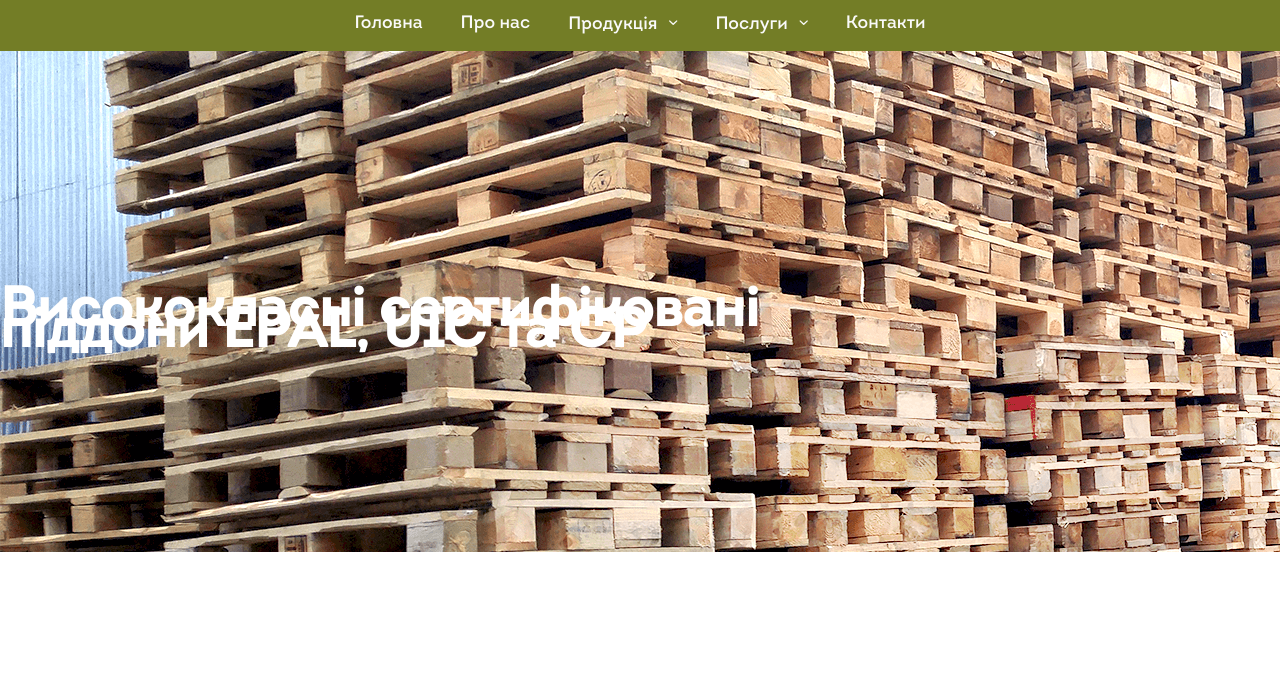
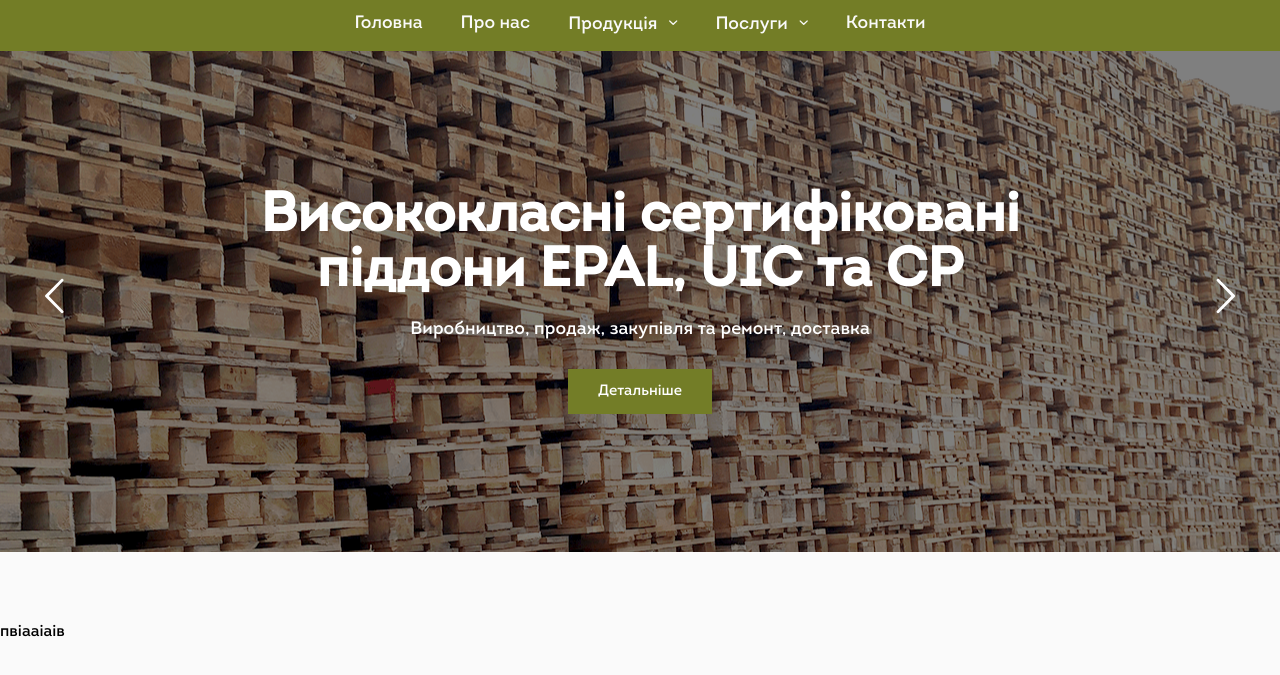
Before and after one commit to amin212121/KoshunPallets, a plain HTML site: page index.html in a window 1280 px wide. Shown: the part 133-808 px from the top of the page. Drawn offline with Linux system fonts and the light colour scheme.

Commit message:
ended slider

```diff
--- a/css/style.css
+++ b/css/style.css
@@ -249,32 +249,99 @@ ul.outList li:hover {
 	cursor: pointer;
 }
 
+.text-focus-in {
+	animation: text-focus-in 1s cubic-bezier(0.550, 0.085, 0.680, 0.530) both;
+}
+@keyframes text-focus-in {
+  0% {
+    filter: blur(12px);
+    opacity: 0;
+  }
+  100% {
+    filter: blur(0px);
+    opacity: 1;
+  }
+}
+
 
 .slider {
 	height: 501px;
-	background: rgba(0, 0, 0, 0.5) url("../img/background/slideBack.png");
-	position: relative;
+	background-image: url("../img/background/slideBack.png");
+	background-position: center;
 }
 
-.sliderContentWrapper {
-	position: absolute;
-    top: 50%;
-	width: -webkit-fill-available;
-}
 
 .sliderContent {
-	margin: 0 auto;
-	width: fit-content;
+	display: flex;
+	justify-content: space-between;
+	background-color: rgba(0, 0, 0, 0.5);
+	height: inherit;
+	align-items: center;
+	-webkit-transition: all 2s ease-in;
+-moz-transition: all 2s ease-in;
+-ms-transition: all 2s ease-in;
+-o-transition: all 2s ease-in;
+transition: all 2s ease-in;
 }
 
 .sliderContentTextInfo {
 	width: 70%;
+	line-height: initial;
+	text-align: center;
+}
+
+.sliderContentTextInfo h1 {
 	color: #fff;
 	font-size: 55px;
 	font-weight: 700;
+	text-align: center;
+	margin-bottom: 20px;
 }
 
+.sliderContentTextInfo span {
+	color: #fff;
+	font-weight: 400;
+    font-size: 18px;
+	text-align: center;
+}
 
+.sliderContentTextInfo a {
+	display: block;
+	width: fit-content;
+	margin: 0 auto;
+	margin-top: 30px;
+
+}
+
+.sliderContentTextInfo .button span {
+	font-size: 15px;
+}
+
+.prevBtn:after {
+	font-family: 'mfn-icons';
+	content: '\e8b8';
+	cursor: pointer;
+	margin: 0px 25px;
+	padding: 0px 20px;
+    font-size: 40px;
+	color: #fff;
+}
+
+.nextBtn:after {
+	font-family: 'mfn-icons';
+	content: '\e916';
+	cursor: pointer;
+	margin: 0px 25px;
+	padding: 0px 20px;
+	font-size: 40px;
+	color: #fff;
+}
+
+.counter {
+	padding-top: 70px;
+    padding-bottom: 70px;
+    background-color: #fafafa;
+}
 
 
 @media (max-width: 375px) {
--- a/index.html
+++ b/index.html
@@ -119,17 +119,22 @@
 
 
 					<div class="slider">
-						<div class="sliderContentWrapper">
-							<div class="sliderContent">
-								<div class="sliderContentTextInfo">
-									<h1> Висококласні сертифіковані піддони EPAL, UIC та CP</h1>
-								</div>
-							</div>
-						</div>
+
 					</div>
 
 
+
 				</header>
+
+
+
+				<content>
+					<div class="counter">
+						<div class="counterWrapper">
+							пвіааіаів
+						</div>
+					</div>
+				</content>
 
 
 				<script src="scripts/main.js"></script>
--- a/scripts/main.js
+++ b/scripts/main.js
@@ -11,5 +11,24 @@ for (let elem of elMenu) {
 }
 
 elList.addEventListener('mouseenter', () =>  {
-		elList.style.display = 'block';
-	});
+	elList.style.display = 'block';
+});
+
+
+let i = 0;
+setInterval(()=> {
+
+	if (i>1) {
+		i=0;
+		}
+
+	let sliderBlock = document.querySelector('.slider');
+	let sliderData = ['<div class="sliderContent"><div class="prevBtn"> </div><div class="sliderContentTextInfo text-focus-in"><h1> Висококласні сертифіковані піддони EPAL, UIC та CP</h1><span> Виробництво, продаж, закупівля та ремонт, доставка</span><a class="button" href=""><span>Детальніше</span></a></div><div class="nextBtn"> </div></div>'
+	, '<div class="sliderContent"><div class="prevBtn"> </div><div class="sliderContentTextInfo text-focus-in"><h1> Тест 2</h1><span> Виробництво, продаж, закупівля та ремонт, доставка</span><a class="button" href=""><span>Детальніше</span></a></div><div class="nextBtn"> </div></div>'];
+
+	sliderBlock.innerHTML = sliderData[i];
+	i++;
+
+
+
+}, 3000);
```
